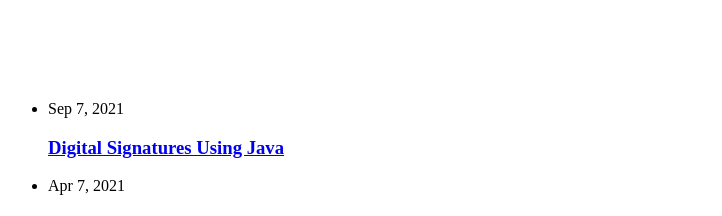
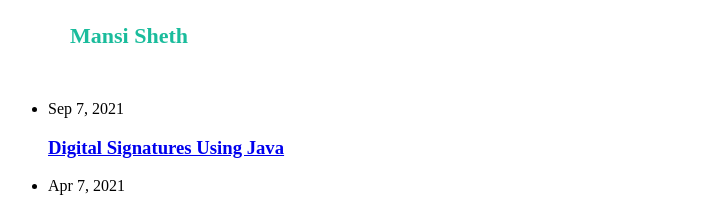
Before and after one commit to 1MansiS/1MansiS.github.io, a Jekyll site: the page built from index.markdown, in a window 1280 px wide. Shown: the top 216 px of the page, without its empty margins (20-742 px from the left). Built offline with Jekyll 4.4.1, drawn with Linux system fonts in a browser that asks for light colours.

Commit message:
Update main.css

```diff
--- a/assets/main.css
+++ b/assets/main.css
@@ -17,7 +17,7 @@ main {
 /* --- Header Styling --- */
 .site-header {
     background: #ffffff; /* Dark background */
-    color: #2c3e50;
+    color: #1abc9c;
     padding: 15px 0;
 }
 
@@ -38,7 +38,7 @@ main {
 }
 
 .site-title a {
-    color: white;
+    color: #1abc9c;
     text-decoration: none;
 }
 
```
